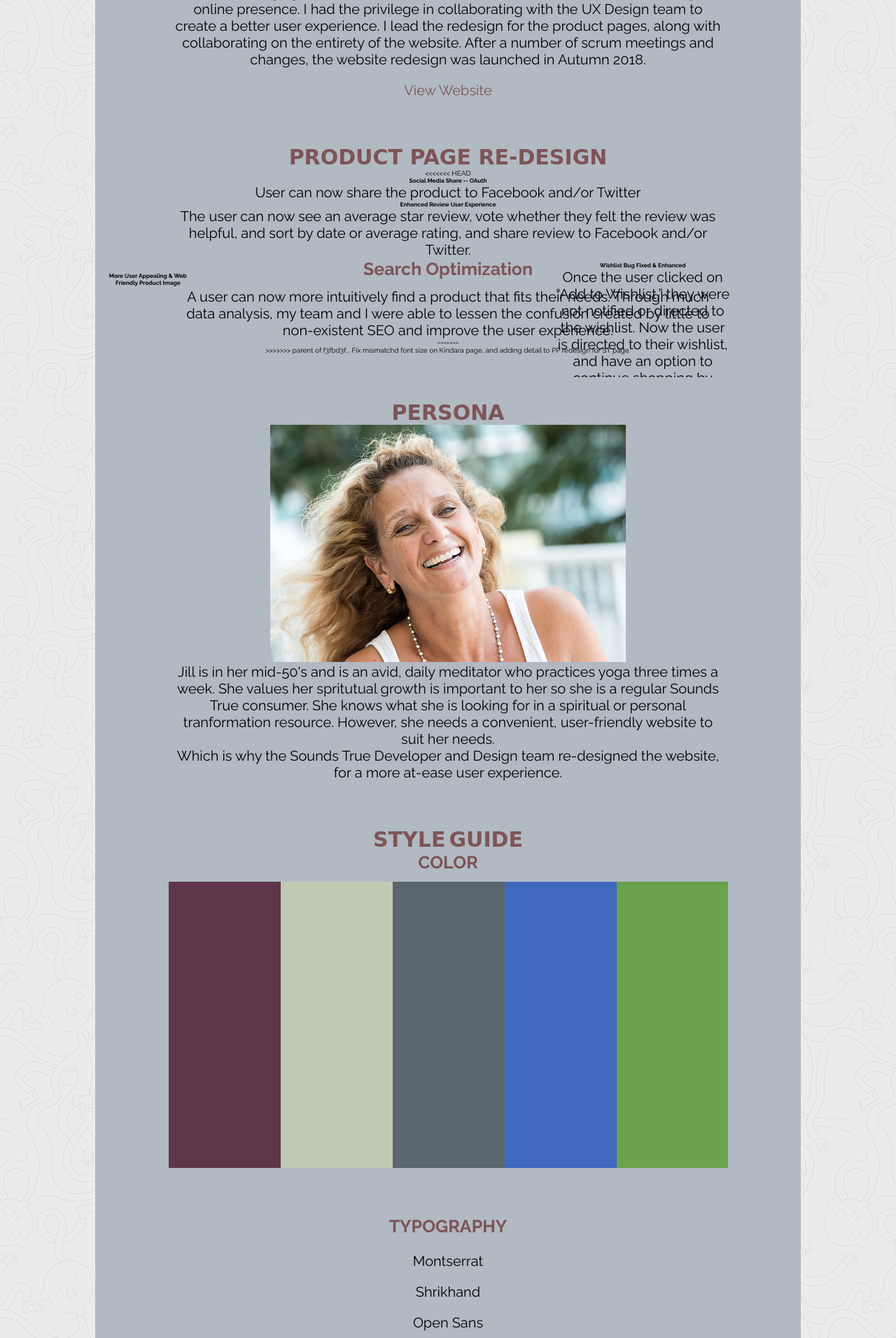
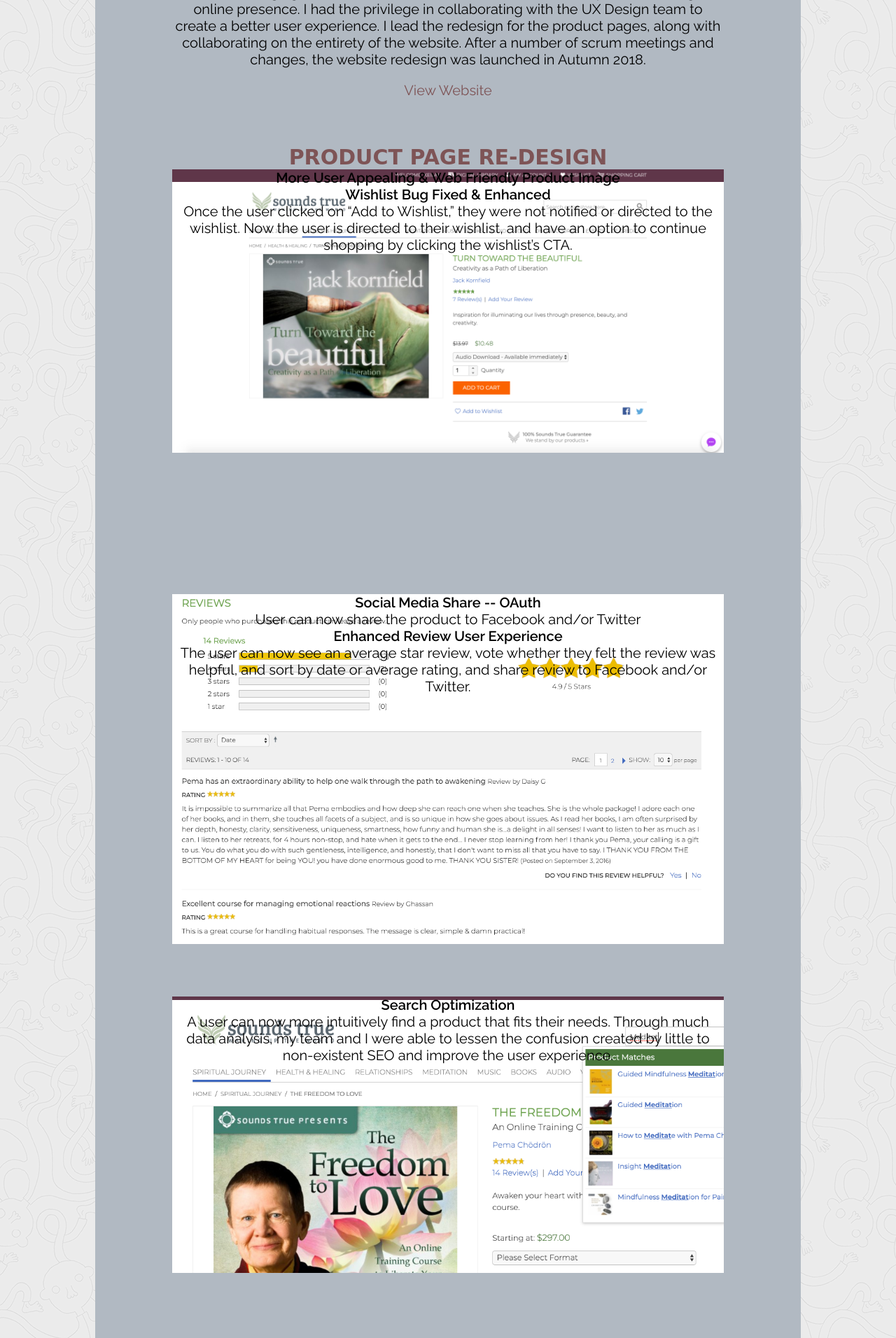
Before and after one commit to keilahoover/personal-website, a PHP site: page /content/ST.html in a window 1280 px wide. Shown: the part 460-2372 px from the top of the page at 70% size. Run offline with PHP 8.4, Linux system fonts and the light colour scheme; some libraries are stand-ins or nearby versions; some web fonts are replaced.

Commit message:
Update product pages layout

```diff
--- a/content/ST.html
+++ b/content/ST.html
@@ -39,7 +39,6 @@
       <article class="st__article">
         <h3 class="st__h3">PRODUCT PAGE RE-DESIGN</h3>
         <section class="st__section">
-<<<<<<< HEAD
           <aside class="st__aside">
             <div class="st__div" id="product-page-01">
             <h5 class="st__h5" id="detail-01">More User Appealing & Web Friendly Product Image</h5>
@@ -65,19 +64,12 @@
           </aside>
           <aside class="st__aside">
             <div class="st__div" id="search-op">
-            <h5 class="st__h4">Search Optimization</h5>
+            <h5 class="st__h5">Search Optimization</h5>
             <p class="st__p">A user can now more intuitively find a product that
               fits their needs. Through much data analysis, my team and I were
               able to lessen the confusion created by little to non-existent SEO
               and improve the user experience.</p>
           </aside>
-=======
-          <aside class="st__aside" id="product_page_01"></aside>
-          <aside class="st__aside" id="product_page_02"></aside>
-          <aside class="st__aside" id="product_page_03"></aside>
-          <aside class="st__aside" id="product_page_04"></aside>
->>>>>>> parent of f3fbd3f... Fix mismatchd font size on Kindara page, and adding detail to PP redesign for ST page.
-        </section>
       </article>
       <article class="st__article">
         <h3 class="st__h3">PERSONA</h3>
--- a/styles/ST.css
+++ b/styles/ST.css
@@ -121,13 +121,12 @@
   width: 100%;
 }
 
-<<<<<<< HEAD
 .st__h5 {
   font-size: 2rem;
   font-weight: 600;
 }
 
-#detail-01 {
+/* #detail-01 {
   position: absolute;
   left: 1rem;
   top: 215px;
@@ -139,43 +138,44 @@
   top: 200px;
   right: 10rem;
   width: 25%;
-}
+} */
 
 #product-page-01 {
-=======
-#product_page_01 {
->>>>>>> parent of f3fbd3f... Fix mismatchd font size on Kindara page, and adding detail to PP redesign for ST page.
   background: url("../img/ST_productPage_01.png");
   background-size: contain;
   background-repeat: no-repeat;
   width: 100%;
-  height: 280px;
-<<<<<<< HEAD
-  margin: 10px 0 75px 7rem;
-=======
-  margin: 10px 25rem 75px;
->>>>>>> parent of f3fbd3f... Fix mismatchd font size on Kindara page, and adding detail to PP redesign for ST page.
+  height: 532px;
 }
 
-#product_page_02 {
+#product-page-02 {
   background: url("../img/ST_productPage_02.png");
-  background-size: contain;
+  background-size: cover;
   background-repeat: no-repeat;
   width: 100%;
-  height: 380px;
-  margin: 75px 25rem;
+  height: 500px;
+  margin: 75px 0;
 }
 
-#product_page_03 {
+#search-op {
+  background: url("../img/ST_search_op.png");
+  background-size: cover;
+  background-repeat: no-repeat;
+  width: 100%;
+  height: 395px;
+  margin: 75px 0;
+}
+
+/* #product_page_03 {
   background: url("../img/ST_productPage_03.png");
   background-size: contain;
   background-repeat: no-repeat;
   width: 100%;
   height: 372px;
   margin: 75px 25rem;
-}
+} */
 
-#product_page_04 {
+/* #product_page_04 { */
   background: url("../img/ST_productPage_04.png");
   background-size: contain;
   background-repeat: no-repeat;
```
Also changed, not shown: img/ST_productPage_02.png, img/ST_search_op.png (added).
